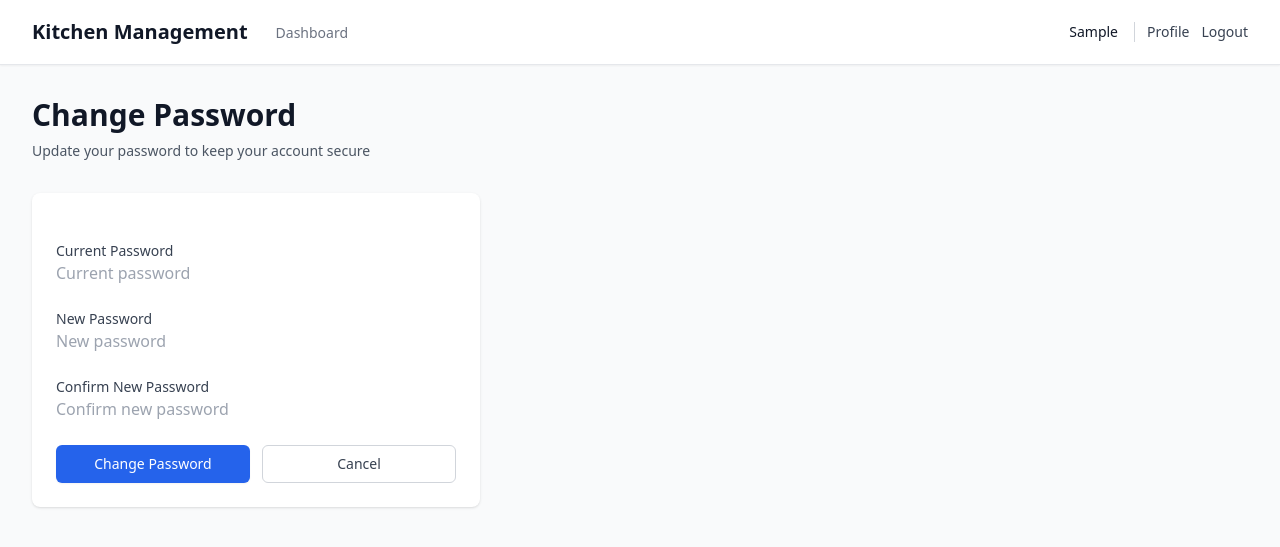
After one commit to apotato369550/kitchen-management-system, a Django app: page /accounts/profile/change-password/ in a window 1280 px wide. The commit adds this page. Shown: the top 547 px of the page. Run offline with Django 5.2, Linux system fonts and the light colour scheme; the visitor is signed in with stand-in values (Sample User, id 1); some libraries are stand-ins or nearby versions.

Commit message:
Fixed auth and added password change feature

```diff
--- a/accounts/forms.py
+++ b/accounts/forms.py
@@ -1,6 +1,6 @@
 from django import forms
 from django.contrib.auth.models import User, Group
-from django.contrib.auth.forms import UserCreationForm, AuthenticationForm
+from django.contrib.auth.forms import UserCreationForm, AuthenticationForm, PasswordChangeForm
 
 
 class UserCreateForm(UserCreationForm):
@@ -107,3 +107,26 @@ class CustomAuthenticationForm(AuthenticationForm):
             'placeholder': 'Password'
         })
     )
+
+
+class CustomPasswordChangeForm(PasswordChangeForm):
+    """Custom password change form with Tailwind styling"""
+
+    old_password = forms.CharField(
+        widget=forms.PasswordInput(attrs={
+            'class': 'form-input',
+            'placeholder': 'Current password'
+        })
+    )
+    new_password1 = forms.CharField(
+        widget=forms.PasswordInput(attrs={
+            'class': 'form-input',
+            'placeholder': 'New password'
+        })
+    )
+    new_password2 = forms.CharField(
+        widget=forms.PasswordInput(attrs={
+            'class': 'form-input',
+            'placeholder': 'Confirm new password'
+        })
+    )
--- a/accounts/templates/accounts/base.html
+++ b/accounts/templates/accounts/base.html
@@ -40,16 +40,23 @@
                         {% endif %}
                     </div>
                 </div>
-                <div class="flex items-center">
-                    <span class="text-sm text-gray-700 mr-4">
-                        {{ user.first_name|default:user.username }}
+                <div class="flex items-center gap-4">
+                    <div class="text-right">
+                        <p class="text-sm font-medium text-gray-900">
+                            {{ user.first_name|default:user.username }}
+                        </p>
                         {% if user.groups.all.0 %}
-                        <span class="text-xs text-gray-500">({{ user.groups.all.0.name }})</span>
+                        <p class="text-xs text-gray-500">{{ user.groups.all.0.name }}</p>
                         {% endif %}
-                    </span>
-                    <a href="{% url 'logout' %}" class="text-sm text-gray-700 hover:text-gray-900">
-                        Logout
-                    </a>
+                    </div>
+                    <div class="flex gap-3 border-l border-gray-300 pl-3">
+                        <a href="{% url 'profile' %}" class="text-sm text-gray-700 hover:text-gray-900">
+                            Profile
+                        </a>
+                        <a href="{% url 'logout' %}" class="text-sm text-gray-700 hover:text-gray-900">
+                            Logout
+                        </a>
+                    </div>
                 </div>
             </div>
         </div>
--- /dev/null
+++ b/accounts/templates/accounts/change_password.html
@@ -0,0 +1,98 @@
+{% extends 'accounts/base.html' %}
+
+{% block title %}Change Password - Kitchen Management System{% endblock %}
+
+{% block content %}
+<div class="mb-8">
+    <h1 class="text-3xl font-bold text-gray-900">Change Password</h1>
+    <p class="mt-2 text-sm text-gray-600">Update your password to keep your account secure</p>
+</div>
+
+<div class="max-w-md">
+    <div class="bg-white shadow rounded-lg">
+        <div class="px-4 py-5 sm:p-6">
+            <form method="post" class="space-y-6">
+                {% csrf_token %}
+
+                {% if form.non_field_errors %}
+                <div class="rounded-md bg-red-50 p-4">
+                    <div class="flex">
+                        <div class="flex-shrink-0">
+                            <svg class="h-5 w-5 text-red-400" viewBox="0 0 20 20" fill="currentColor">
+                                <path fill-rule="evenodd" d="M10 18a8 8 0 100-16 8 8 0 000 16zM8.707 7.293a1 1 0 00-1.414 1.414L8.586 10l-1.293 1.293a1 1 0 101.414 1.414L10 11.414l1.293 1.293a1 1 0 001.414-1.414L11.414 10l1.293-1.293a1 1 0 00-1.414-1.414L10 8.586 8.707 7.293z" clip-rule="evenodd" />
+                            </svg>
+                        </div>
+                        <div class="ml-3">
+                            <h3 class="text-sm font-medium text-red-800">
+                                Error
+                            </h3>
+                            <ul class="mt-2 list-disc list-inside text-sm text-red-700">
+                                {% for error in form.non_field_errors %}
+                                <li>{{ error }}</li>
+                                {% endfor %}
+                            </ul>
+                        </div>
+                    </div>
+                </div>
+                {% endif %}
+
+                <div>
+                    <label for="{{ form.old_password.id_for_label }}" class="block text-sm font-medium text-gray-700">
+                        Current Password
+                    </label>
+                    {{ form.old_password }}
+                    {% if form.old_password.errors %}
+                    <p class="mt-1 text-sm text-red-600">
+                        {% for error in form.old_password.errors %}
+                            {{ error }}
+                        {% endfor %}
+                    </p>
+                    {% endif %}
+                </div>
+
+                <div>
+                    <label for="{{ form.new_password1.id_for_label }}" class="block text-sm font-medium text-gray-700">
+                        New Password
+                    </label>
+                    {{ form.new_password1 }}
+                    {% if form.new_password1.errors %}
+                    <p class="mt-1 text-sm text-red-600">
+                        {% for error in form.new_password1.errors %}
+                            {{ error }}
+                        {% endfor %}
+                    </p>
+                    {% endif %}
+                    {% if form.new_password1.help_text %}
+                    <p class="mt-2 text-sm text-gray-500">
+                        {{ form.new_password1.help_text|safe }}
+                    </p>
+                    {% endif %}
+                </div>
+
+                <div>
+                    <label for="{{ form.new_password2.id_for_label }}" class="block text-sm font-medium text-gray-700">
+                        Confirm New Password
+                    </label>
+                    {{ form.new_password2 }}
+                    {% if form.new_password2.errors %}
+                    <p class="mt-1 text-sm text-red-600">
+                        {% for error in form.new_password2.errors %}
+                            {{ error }}
+                        {% endfor %}
+                    </p>
+                    {% endif %}
+                </div>
+
+                <div class="flex gap-3">
+                    <button type="submit" class="flex-1 inline-flex justify-center items-center px-4 py-2 border border-transparent text-sm font-medium rounded-md shadow-sm text-white bg-blue-600 hover:bg-blue-700">
+                        Change Password
+                    </button>
+                    <a href="{% url 'profile' %}" class="flex-1 inline-flex justify-center items-center px-4 py-2 border border-gray-300 text-sm font-medium rounded-md text-gray-700 bg-white hover:bg-gray-50">
+                        Cancel
+                    </a>
+                </div>
+            </form>
+        </div>
+    </div>
+</div>
+{% endblock %}
--- a/accounts/urls.py
+++ b/accounts/urls.py
@@ -4,6 +4,8 @@ from . import views
 urlpatterns = [
     path('login/', views.login_view, name='login'),
     path('logout/', views.logout_view, name='logout'),
+    path('profile/', views.profile_view, name='profile'),
+    path('profile/change-password/', views.change_password_view, name='change_password'),
     path('users/', views.user_list, name='user_list'),
     path('users/create/', views.user_create, name='user_create'),
     path('users/<int:pk>/edit/', views.user_edit, name='user_edit'),
--- a/accounts/views.py
+++ b/accounts/views.py
@@ -1,9 +1,10 @@
 from django.shortcuts import render, redirect, get_object_or_404
-from django.contrib.auth import login, logout, authenticate
+from django.contrib.auth import login, logout, authenticate, update_session_auth_hash
 from django.contrib.auth.models import User
 from django.contrib import messages
+from django.contrib.auth.decorators import login_required
 from django.urls import reverse
-from .forms import UserCreateForm, UserEditForm, CustomAuthenticationForm
+from .forms import UserCreateForm, UserEditForm, CustomAuthenticationForm, CustomPasswordChangeForm
 from .decorators import admin_required
 
 
@@ -102,3 +103,28 @@ def user_delete(request, pk):
         return redirect('user_list')
 
     return render(request, 'accounts/user_confirm_delete.html', {'user_obj': user})
+
+
+@login_required
+def profile_view(request):
+    """User profile view"""
+    return render(request, 'accounts/profile.html', {'user_obj': request.user})
+
+
+@login_required
+def change_password_view(request):
+    """Change password view"""
+    if request.method == 'POST':
+        form = CustomPasswordChangeForm(request.user, request.POST)
+        if form.is_valid():
+            user = form.save()
+            # Keep the user logged in after password change
+            update_session_auth_hash(request, user)
+            messages.success(request, 'Your password has been changed successfully.')
+            return redirect('profile')
+        else:
+            messages.error(request, 'Please correct the errors below.')
+    else:
+        form = CustomPasswordChangeForm(request.user)
+
+    return render(request, 'accounts/change_password.html', {'form': form})
```
Also changed, not shown: accounts/templates/accounts/profile.html (added, +83 -0 lines).
